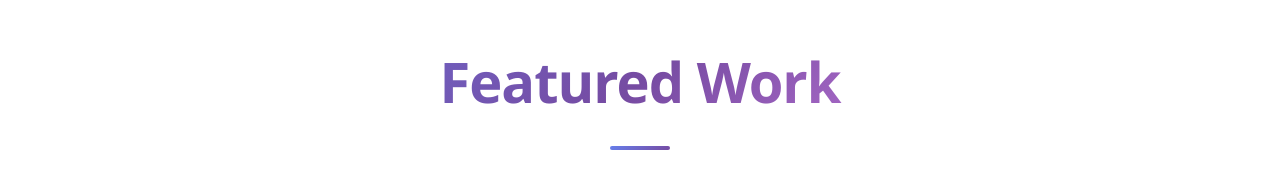
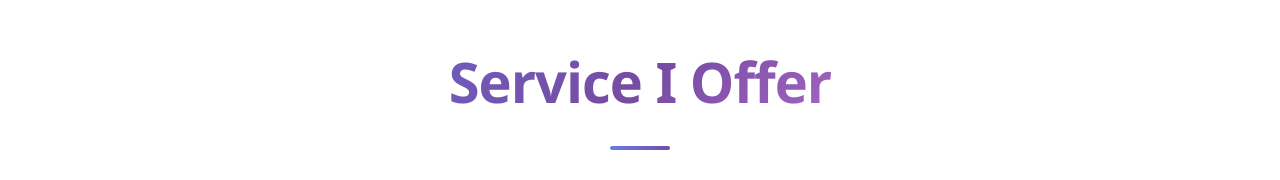
Before and after one commit to jeremiahbarzaga/KuyaMaya, a plain HTML site: page index.html in a window 1280 px wide. Shown: the part 2022-2202 px from the top of the page. Drawn offline with nearby package versions, Linux system fonts and the light colour scheme.

Commit message:
Update index.html

```diff
--- a/index.html
+++ b/index.html
@@ -91,7 +91,7 @@ https://templatemo.com/tm-593-personal-shape
     <!-- Portfolio Section -->
     <section id="portfolio" class="portfolio">
         <div class="container">
-            <h2 class="section-title fade-in">Featured Work</h2>
+            <h2 class="section-title fade-in">Service I Offer</h2>
             <div class="portfolio-grid">
 
                 <div class="portfolio-item">
```
